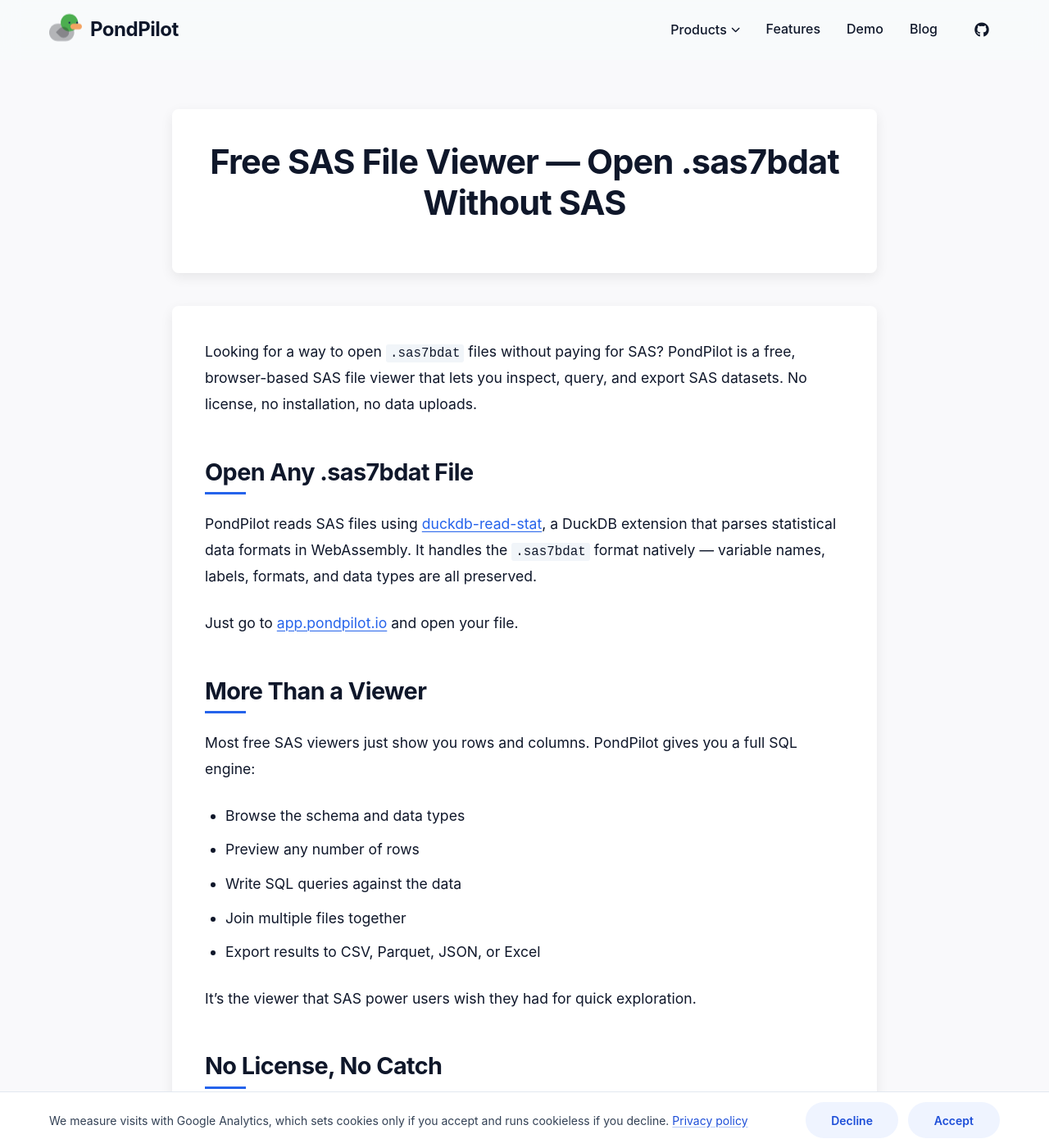
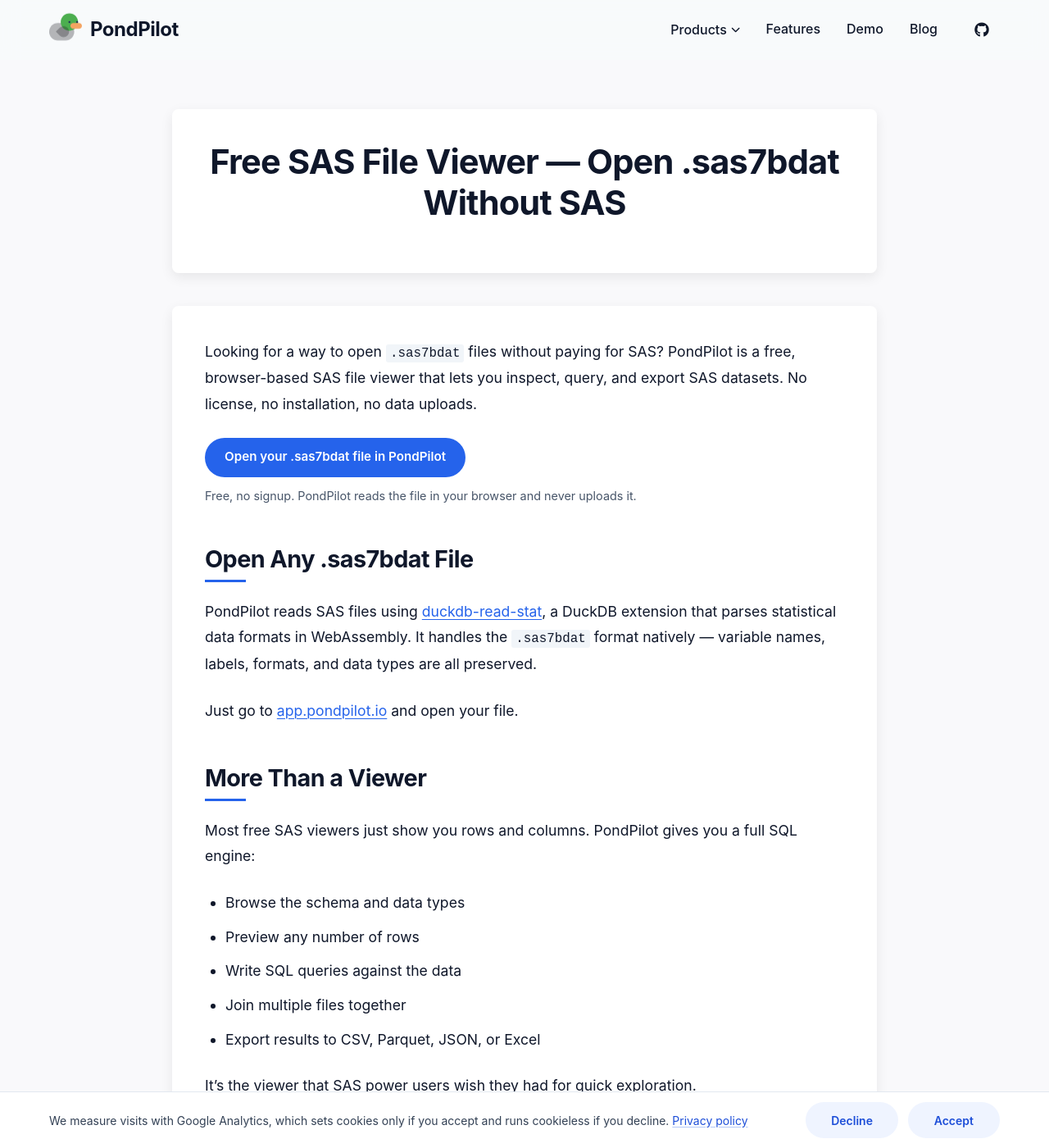
Before and after one commit to pondpilot/landing-page, a Jekyll site: the page built from pseo/sas-file-viewer-free.md, in a window 1280 px wide and 1400 px high. Shown: the whole window at 82% size. Built offline with Jekyll 4.4.1, drawn with Linux system fonts in a browser that asks for light colours; some web fonts are replaced.

Commit message:
Add App buttons to format pages and the homepage hero
Format pages had no button to the App; readers had to find the inline link in step 1. A shared include (_includes/format-cta.html) now puts "Open your .dta file in PondPilot" under the intro of every format page listed in _data/format_cta.yml. SQLite, Arrow/Feather and ORC pages are left out because the App does not open those files. Clicks report location format_cta.

The homepage hero gets an "Open PondPilot App" button with "Free and open source. No signup." The App card and the closing band now open the App with the same label, and the card links to /app/ as "See App features and demo".

The shield icon (fa-shield-halved) does not exist in Font Awesome 6.0.0 and rendered empty; fa-shield draws the same half-filled shield in 6.0.0.

page.html takes an optional h1 front-matter key for pages whose heading differs from their title.

```diff
--- a/_includes/critical-css.html
+++ b/_includes/critical-css.html
@@ -132,6 +132,14 @@ nav ul li { display: flex; align-items: center; }
 .btn { display: inline-flex; align-items: center; justify-content: center; gap: var(--space-2); padding: 14px 28px; border-radius: var(--radius-lg); font-family: var(--font-display); font-weight: 600; font-size: 0.95rem; transition: var(--transition); text-align: center; cursor: pointer; border: none; }
 .primary { background: linear-gradient(135deg, var(--primary) 0%, var(--primary-dark) 100%); color: white; box-shadow: 0 4px 14px rgba(37, 99, 235, 0.3); }
 .secondary { background-color: var(--white); color: var(--slate-700); border: 1px solid var(--slate-200); box-shadow: var(--shadow-sm); }
+/* Pill CTA (homepage hero, /formats/ pages) - copied from styles.css so the button has its final size at first paint */
+.btn-pill { border-radius: var(--radius-full); min-height: 48px; text-wrap: balance; }
+.btn.primary.btn-pill { background: var(--primary); box-shadow: none; }
+.family-hero .hero-buttons { margin-bottom: var(--space-3); }
+.hero-content .hero-note { margin: 0; font-size: 0.95rem; color: var(--slate-600); }
+.format-cta { margin: 0 0 var(--space-10); }
+.blog-post-content .format-cta .btn-pill { max-width: 100%; padding: 12px 24px; color: var(--white); text-decoration: none; line-height: 1.35; }
+.blog-post-content .format-cta .format-cta-note { margin: var(--space-3) 0 0; font-size: 0.9rem; line-height: 1.5; color: var(--slate-600); text-wrap: pretty; }
 
 /* Mobile responsive */
 @media (max-width: 992px) {
--- /dev/null
+++ b/_includes/format-cta.html
@@ -0,0 +1,21 @@
+{%- comment -%}
+"Open in PondPilot" button for the /formats/ pages. _layouts/page.html puts it
+under the intro paragraph of every page listed in _data/format_cta.yml.
+Pass cta= that page's entry: { ext: ".dta" } or { generic: true }.
+
+Each &nbsp; keeps a short word on the line of the word after it, so no line
+ends on "your", "the", "in" or "and". A file extension never splits.
+assets/js/analytics.js reports clicks here as cta_app_click with
+location "format_cta" (from the section id).
+{%- endcomment -%}
+{%- if include.cta.ext -%}
+{%- capture cta_label -%}Open your&nbsp;{{ include.cta.ext }} file in&nbsp;PondPilot{%- endcapture -%}
+{%- assign cta_note = "Free, no&nbsp;signup. PondPilot reads the&nbsp;file in&nbsp;your&nbsp;browser and&nbsp;never uploads&nbsp;it." -%}
+{%- else -%}
+{%- assign cta_label = "Open your&nbsp;file in&nbsp;PondPilot" -%}
+{%- assign cta_note = "Free, no&nbsp;signup. PondPilot reads your files in&nbsp;your&nbsp;browser and&nbsp;never uploads&nbsp;them." -%}
+{%- endif -%}
+<section id="format-cta" class="format-cta">
+    <a href="https://app.pondpilot.io" class="btn primary btn-pill">{{ cta_label }}</a>
+    <p class="format-cta-note">{{ cta_note }}</p>
+</section>
--- a/_layouts/page.html
+++ b/_layouts/page.html
@@ -1,15 +1,29 @@
 ---
 layout: default
 ---
+{%- comment -%}
+h1: an optional front-matter key for pages whose on-page heading differs from
+their <title>; without it the heading is the title.
+A page listed in _data/format_cta.yml gets the "Open in PondPilot" button
+(_includes/format-cta.html) right after its first paragraph, the intro.
+{%- endcomment -%}
+{%- assign format_cta = site.data.format_cta[page.url] %}
 
 <div class="blog-post-container">
     <div class="container-narrow">
         <div class="blog-post-header">
-            <h1>{{ page.title }}</h1>
+            <h1>{{ page.h1 | default: page.title }}</h1>
         </div>
 
         <article class="blog-post-content">
+            {%- if format_cta %}
+            {%- assign intro = content | split: '</p>' | first %}
+            {{ intro }}</p>
+            {% include format-cta.html cta=format_cta %}
+            {{ content | remove_first: intro | remove_first: '</p>' }}
+            {%- else %}
             {{ content }}
+            {%- endif %}
         </article>
 
         <div class="blog-nav">
--- a/assets/css/styles.css
+++ b/assets/css/styles.css
@@ -645,6 +645,59 @@ nav ul li {
     box-shadow: var(--shadow-md);
 }
 
+/* Pill CTA: the one button that opens the App from a hero or an article
+   (homepage hero, the /formats/ pages). Flat, same blue as .primary, same
+   pill radius as the cookie bar buttons. The label may wrap on a phone;
+   balance keeps its two lines about the same length. */
+.btn-pill {
+    border-radius: var(--radius-full);
+    min-height: 48px;
+    text-wrap: balance;
+}
+
+.btn.primary.btn-pill {
+    background: var(--primary);
+    box-shadow: none;
+}
+
+.btn.primary.btn-pill:hover {
+    background: var(--primary-dark);
+    transform: none;
+    box-shadow: none;
+}
+
+.family-hero .hero-buttons {
+    margin-bottom: var(--space-3);
+}
+
+.hero-content .hero-note {
+    margin: 0;
+    font-size: 0.95rem;
+    color: var(--slate-600);
+}
+
+/* "Open in PondPilot" block under the intro of a /formats/ page
+   (_includes/format-cta.html). Sits in the article's text column. */
+.format-cta {
+    margin: 0 0 var(--space-10);
+}
+
+.blog-post-content .format-cta .btn-pill {
+    max-width: 100%;
+    padding: 12px 24px; /* 24px sides keep the longest label (.sas7bdat) on one line at 390px */
+    color: var(--white);
+    text-decoration: none;
+    line-height: 1.35;
+}
+
+.blog-post-content .format-cta .format-cta-note {
+    margin: var(--space-3) 0 0;
+    font-size: 0.9rem;
+    line-height: 1.5;
+    color: var(--slate-600);
+    text-wrap: pretty;
+}
+
 /* Focus-visible styles for keyboard accessibility */
 .btn:focus-visible,
 .nav-cta:focus-visible,
@@ -1486,6 +1539,29 @@ nav a:focus-visible::after {
 .product-card.featured .btn.secondary:hover {
     background: rgba(255, 255, 255, 0.1);
     border-color: rgba(255, 255, 255, 0.5);
+}
+
+/* Text link next to a card's button ("See App features and demo") */
+.product-actions {
+    align-items: center;
+}
+
+.product-link {
+    font-weight: 500;
+    font-size: 0.95rem;
+    text-decoration: underline;
+    text-underline-offset: 3px;
+    text-decoration-thickness: 1px;
+}
+
+.product-card.featured .product-link {
+    color: var(--white);
+    text-decoration-color: rgba(255, 255, 255, 0.5);
+}
+
+.product-card.featured .product-link:hover {
+    color: var(--white);
+    text-decoration-color: currentColor;
 }
 
 /* Email signup for FlowScope */
@@ -2062,6 +2138,26 @@ footer {
     text-wrap: pretty;
 }
 
+/* The bar is its own container: at 480px wide or less (a phone) it shows the
+   short sentence, so the text takes one or two lines instead of three. */
+.cookie-consent {
+    container-type: inline-size;
+}
+
+.cookie-consent-short {
+    display: none;
+}
+
+@container (max-width: 480px) {
+    .cookie-consent-long {
+        display: none;
+    }
+
+    .cookie-consent-short {
+        display: inline;
+    }
+}
+
 .cookie-consent-link {
     color: var(--primary-dark);
     text-decoration: underline;
```
Also changed, not shown: _data/format_cta.yml (added, +48 -0 lines), index.html (+9 -4 lines).
